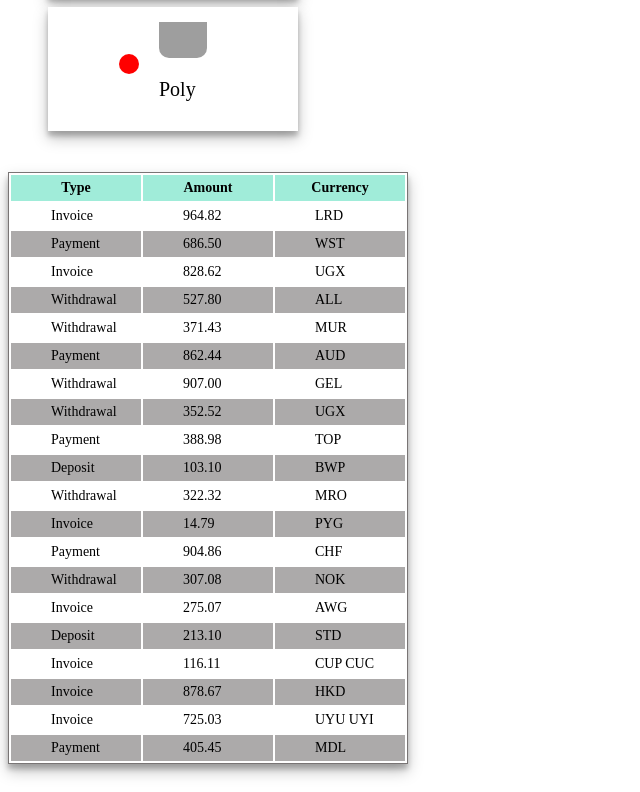
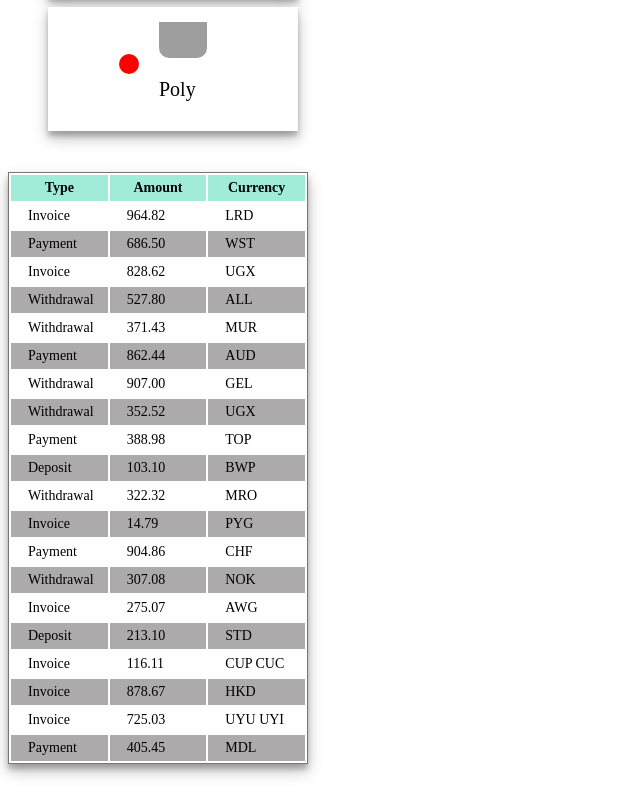
Before and after one commit to AlexandraCherepania/goit-react-hw-01-components, a React app: page / in a window 1280 px wide. Shown: the part 1346-2138 px from the top of the page, without its empty margins (0-640 px from the left). Built offline with nearby package versions, Linux system fonts and the light colour scheme; grey boxes are pictures that could not be loaded.

Commit message:
update transaction

```diff
--- a/src/components/Transaction/Transaction.module.css
+++ b/src/components/Transaction/Transaction.module.css
@@ -1,7 +1,7 @@
 .transactionHistory {
     border: 1px solid #797575;
     table-layout: fixed;
-    width: 400px;
+    width: 300px;
     margin-bottom: 20px;
     text-align: center;
     font-size: 14px;
@@ -16,7 +16,7 @@
 
 .transactionHistory td {
     padding: 5px 10px;
-    padding-left: 40px;
+    padding-left: 17px;
     text-align: left;
     text-transform: capitalize;
 }
```
